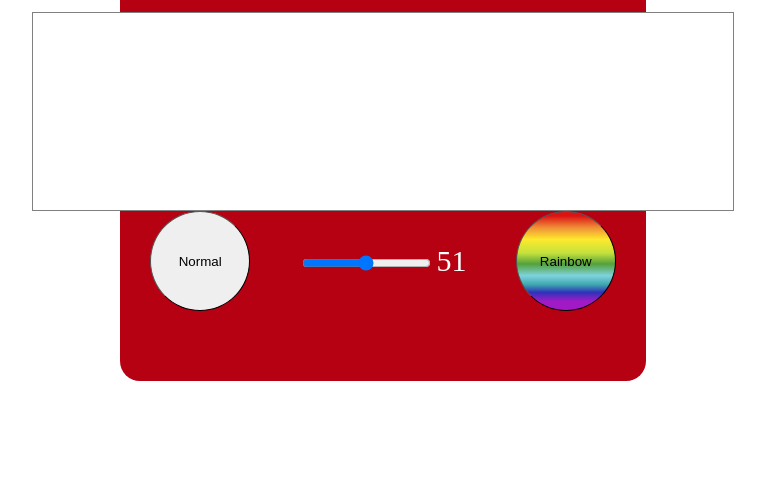
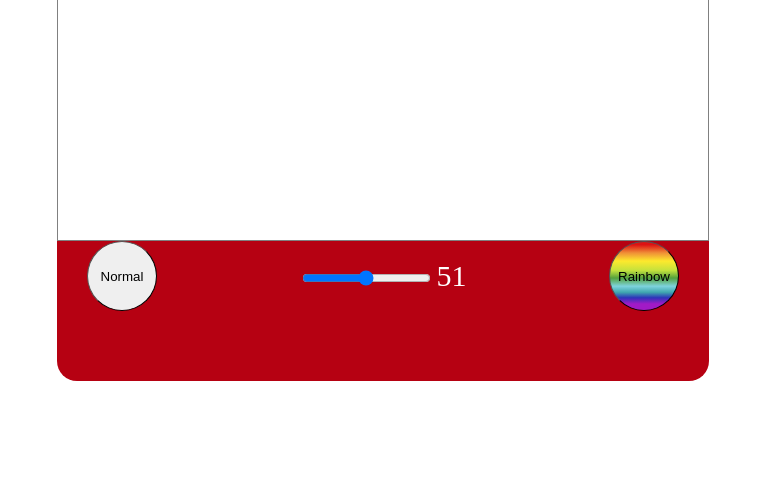
Before and after one commit to peppegiu/Etch-a-Sketch_Odin-Project, a plain HTML site: page index.html in a window 1280 px wide. Shown: the part 339-816 px from the top of the page, without its empty margins (257-1022 px from the left). Drawn offline with Linux system fonts and the light colour scheme; a web font is replaced by a local one.

Commit message:
Fix overlapping style

```diff
--- a/src/css/style.css
+++ b/src/css/style.css
@@ -33,7 +33,7 @@ main {
     justify-content: center;
     padding: 70px 10px;
     padding-top: 50px;
-    width: 40%;
+    width: 50%;
     height: 63%;
     background-color: #b60112;
     align-items: center;
@@ -41,8 +41,8 @@ main {
 }
 
 .container {
-    width: 700px;
-    height: 700px;
+    width: 650px;
+    height: 650px;
     display: flex;
     flex-wrap: wrap;
     border: 1px solid gray;
@@ -54,8 +54,8 @@ main {
 }
 
 .btn {
-    width: 100px;
-    height: 100px;
+    width: 70px;
+    height: 70px;
     border-radius: 70px;
     border-width: 1px;
     box-sizing: border-box;
--- a/src/js/script.js
+++ b/src/js/script.js
@@ -49,7 +49,7 @@ function DeleteChildNodes() {
 
 
 function createDiv() {
-    containerEl.style.width = "700px"
+    containerEl.style.width = "500px"
     let containerWidth = containerEl.style.width;
     let new_width_var = containerWidth.replace("px", "");
     const div_size = new_width_var / grid;
```
